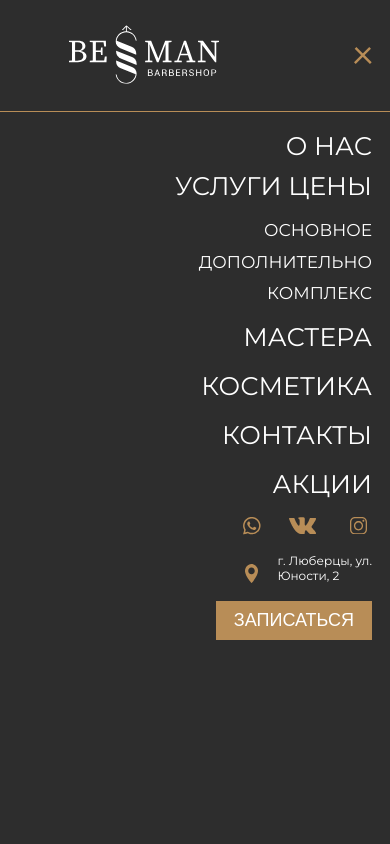
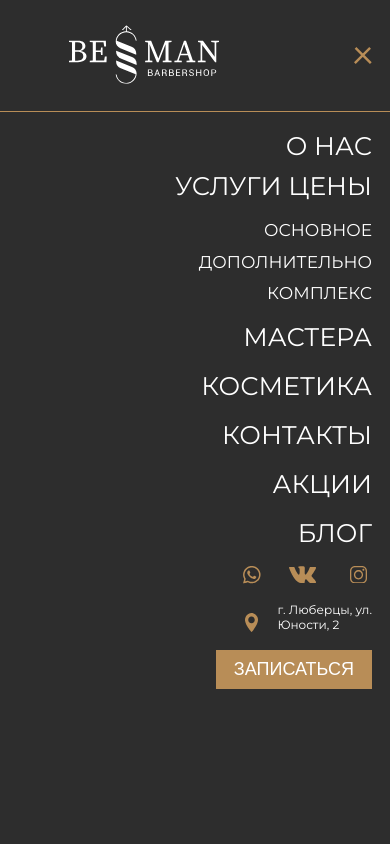
Before and after one commit to prostodennik/BeManBarbershop, a React (Create React App) app: page / in a window 390 px wide. Both pictures are taken after a click on the element 363 px from the left and 55 px from the top of the page. Shown: the top 844 px of the page. Built offline with nearby package versions, Linux system fonts and the light colour scheme; no server answers.

Commit message:
add: new pages

```diff
--- a/src/components/MobileMenu/ModileMenu.tsx
+++ b/src/components/MobileMenu/ModileMenu.tsx
@@ -113,6 +113,9 @@ const MobileMenu = ({ cn }: MobileMenuProps) => {
                                 <li className="mobile-menu__item">
                                     <a href="/stock">Акции</a>
                                 </li>
+                                <li className="mobile-menu__item">
+                                    <a href="/blog">Блог</a>
+                                </li>
                             </ul>
                         </nav>
                         <div className="mobile-menu__contacts">
```
